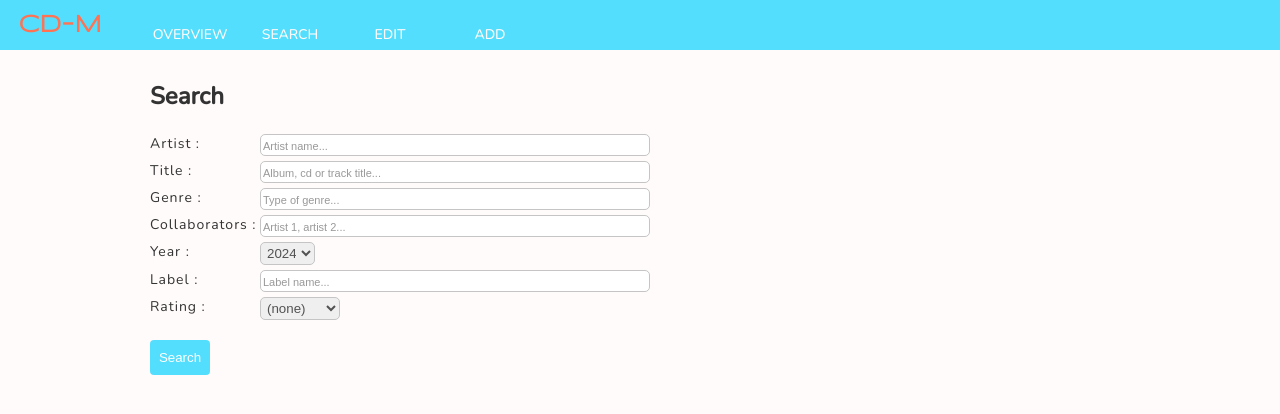
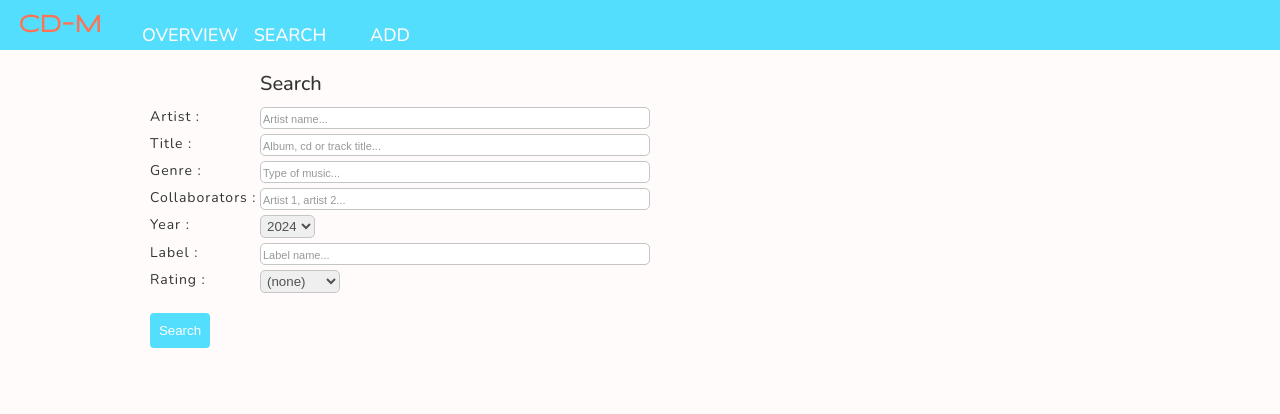
Before and after one commit to RobVerplanke/CD-Manager, a website built with webpack: page dist/index.html in a window 1280 px wide. Both pictures are taken after a click on the item "SEARCH". Built offline with nearby package versions, Linux system fonts and the light colour scheme.

Commit message:
Remove unnecessarily edit function

```diff
--- a/src/modules/commonElements.js
+++ b/src/modules/commonElements.js
@@ -1,7 +1,6 @@
 // Navigation buttons
 const buttonOverview = document.querySelector('#button-overview');
 const buttonSearch = document.querySelector('#button-search');
-const buttonEdit = document.querySelector('#button-edit');
 const buttonAddAlbum = document.querySelector('#drop-add-album');
 const buttonAddCD = document.querySelector('#drop-add-cd');
 const buttonAddTrack = document.querySelector('#drop-add-track');
@@ -16,7 +15,9 @@ function clearContent() {
 // Create title element
 function addTitle(title) {
   const titleHolder = document.createElement('div');
-  titleHolder.innerHTML = `<h2>${title}</h2><br>`;
+
+  titleHolder.classList.add('content-title');
+  titleHolder.innerHTML = `${title}<br>`;
 
   return titleHolder;
 }
@@ -24,11 +25,30 @@ function addTitle(title) {
 // Create form element
 function addForm(method) {
   const newForm = document.createElement('form');
+
   // newForm.action = 'https://httpbin.org/post';
   newForm.action = '';
 
   newForm.method = method;
   return newForm;
+}
+
+// Set label element attributes
+function setLabelElement(element, htmlFor, innerText) {
+  const label = element;
+
+  label.htmlFor = htmlFor;
+  label.innerHTML = innerText;
+}
+
+// Set input element attributes
+function setInputElement(element, id, req, placeholder) {
+  const input = element;
+
+  input.id = id;
+  input.name = id;
+  input.required = req;
+  input.placeholder = placeholder;
 }
 
 // Create label and input element in a form-group div
@@ -43,16 +63,10 @@ function addFormInput(elementList) {
 
     // Set element values and properties
     formGroup.classList.add('form-group');
+    setLabelElement(labelElelemt, `${field.id}`, `<p>${field.label} :</p>`);
+    setInputElement(inputElement, field.id, field.required, field.placeHolder);
 
-    labelElelemt.htmlFor = `${field.id}`;
-    labelElelemt.innerHTML = `<p>${field.label} :</p>`;
-
-    inputElement.id = field.id;
-    inputElement.name = field.id;
-    inputElement.required = field.required;
-    inputElement.placeholder = `${field.placeHolder}`;
-
-    // Use textfield as deafault input element
+    // Use textfield as default input element
     if (field.type === 'input') inputElement.type = 'text';
 
     // Use number element for amounts
@@ -70,6 +84,7 @@ function addFormInput(elementList) {
       // 1900-current year
       case 'Year': {
         const currentYear = new Date().getFullYear();
+
         for (let i = currentYear; i > 1899; i--) {
           // console.log(i);
           const option = document.createElement('option');
@@ -84,6 +99,7 @@ function addFormInput(elementList) {
       case 'CDs': {
         for (let i = 0; i < 4; i++) {
           const option = document.createElement('option');
+
           option.value = i + 1;
           option.innerText = i + 1;
           inputElement.append(option);
@@ -91,6 +107,7 @@ function addFormInput(elementList) {
 
         // Add extra option
         const option5 = document.createElement('option');
+
         option5.value = '5-or-more';
         option5.innerText = '5+';
         inputElement.append(option5);
@@ -110,6 +127,7 @@ function addFormInput(elementList) {
 
         for (let i = 0; i < 5; i++) {
           const option = document.createElement('option');
+
           option.value = i + 1;
           option.innerText = '\u2605'.repeat(i + 1);
           inputElement.append(option);
@@ -129,6 +147,7 @@ function addFormInput(elementList) {
         // Add album titles to option list
         for (let i = 0; i < 5; i++) {
           const option = document.createElement('option');
+
           option.innerText = i + 1;
           inputElement.append(option);
         }
@@ -151,6 +170,7 @@ function addFormInput(elementList) {
 
 function addLegend(value) {
   const formGroup = document.createElement('div');
+
   formGroup.classList.add('form-group');
   formGroup.innerHTML = `<h6>${value}</h6>`;
 
@@ -160,6 +180,7 @@ function addLegend(value) {
 // Create form submit button
 function addSubmitButton(value) {
   const button = document.createElement('button');
+
   button.type = 'submit';
   button.innerHTML = value;
 
@@ -168,7 +189,7 @@ function addSubmitButton(value) {
 
 
 export {
-  buttonOverview, buttonSearch, buttonEdit, buttonAddAlbum, buttonAddCD,
+  buttonOverview, buttonSearch, buttonAddAlbum, buttonAddCD,
   buttonAddTrack, contentHolder, addTitle, addForm, addFormInput, addSubmitButton,
   addLegend, clearContent,
 };
--- a/src/modules/form/formElements.js
+++ b/src/modules/form/formElements.js
@@ -3,13 +3,13 @@
 // Search form
 const searchItemElements = [
   {
-    label: 'Artist', type: 'input', id: 'artist', required: true, placeHolder: 'Artist name...',
+    label: 'Artist', type: 'input', id: 'artist', required: false, placeHolder: 'Artist name...',
   },
   {
-    label: 'Title', type: 'input', id: 'title', required: true, placeHolder: 'Album, cd or track title...',
+    label: 'Title', type: 'input', id: 'title', required: false, placeHolder: 'Album, cd or track title...',
   },
   {
-    label: 'Genre', type: 'input', id: 'genre', required: false, placeHolder: 'Type of genre...',
+    label: 'Genre', type: 'input', id: 'genre', required: false, placeHolder: 'Type of music...',
   },
   {
     label: 'Collaborators', type: 'input', id: 'collabs', required: false, placeHolder: 'Artist 1, artist 2...',
@@ -25,16 +25,6 @@ const searchItemElements = [
   },
 ];
 
-// Edit form
-const editItemElements = [
-  {
-    label: 'Artist', type: 'input', id: 'artist', required: true, placeHolder: 'Artist name...',
-  },
-  {
-    label: 'Title', type: 'input', id: 'title', required: true, placeHolder: 'CD title...',
-  },
-];
-
 // Add album form
 const addAlbumElements = [
   {
@@ -44,7 +34,7 @@ const addAlbumElements = [
     label: 'Title*', type: 'input', id: 'title', required: true, placeHolder: 'Album title...',
   },
   {
-    label: 'Genre', type: 'input', id: 'genre', required: false, placeHolder: 'Type of genre...',
+    label: 'Genre', type: 'input', id: 'genre', required: false, placeHolder: 'Type of music...',
   },
   {
     label: 'Collaborators', type: 'input', id: 'collabs', required: false, placeHolder: 'Artist 1, artist 2...',
@@ -78,7 +68,7 @@ const addCDElements = [
     label: 'Title*', type: 'input', id: 'title', required: true, placeHolder: 'CD title...',
   },
   {
-    label: 'Genre', type: 'input', id: 'genre', required: false, placeHolder: 'Type of genre...',
+    label: 'Genre', type: 'input', id: 'genre', required: false, placeHolder: 'Type of music...',
   },
   {
     label: 'Collaborators', type: 'input', id: 'collabs', required: false, placeHolder: 'Artist 1, artist 2...',
@@ -112,7 +102,7 @@ const addTrackElements = [
     label: 'Title*', type: 'input', id: 'title', required: true, placeHolder: 'CD title...',
   },
   {
-    label: 'Genre', type: 'input', id: 'genre', required: false, placeHolder: 'Type of genre...',
+    label: 'Genre', type: 'input', id: 'genre', required: false, placeHolder: 'Type of music...',
   },
   {
     label: 'Collaborators', type: 'input', id: 'collabs', required: false, placeHolder: 'Artist 1, artist 2...',
@@ -129,5 +119,5 @@ const addTrackElements = [
 ];
 
 export {
-  searchItemElements, editItemElements, addAlbumElements, addCDElements, addTrackElements,
+  searchItemElements, addAlbumElements, addCDElements, addTrackElements,
 };
--- a/src/modules/navbar.js
+++ b/src/modules/navbar.js
@@ -1,5 +1,5 @@
 import {
-  buttonOverview, buttonSearch, buttonEdit, buttonAddAlbum, buttonAddCD,
+  buttonOverview, buttonSearch, buttonAddAlbum, buttonAddCD,
   buttonAddTrack,
 } from './commonElements.js';
 import buildFormPage from './pages/buildFormPages.js';
@@ -8,7 +8,6 @@ import buildOverviewPage from './pages/overview.js';
 export default function setNavListeners() {
   buttonOverview.addEventListener('click', buildOverviewPage);
   buttonSearch.addEventListener('click', buildFormPage('get', 'Search', ''));
-  buttonEdit.addEventListener('click', buildFormPage('get', 'Edit', ''));
   buttonAddAlbum.addEventListener('click', buildFormPage('post', 'Add', 'album'));
   buttonAddCD.addEventListener('click', buildFormPage('post', 'Add', 'cd'));
   buttonAddTrack.addEventListener('click', buildFormPage('post', 'Add', 'track'));
--- a/src/modules/pages/buildFormPages.js
+++ b/src/modules/pages/buildFormPages.js
@@ -2,7 +2,7 @@ import {
   contentHolder, addTitle, addForm, addFormInput, addSubmitButton, addLegend, clearContent,
 } from '../commonElements.js';
 import {
-  addAlbumElements, addCDElements, addTrackElements, searchItemElements, editItemElements,
+  addAlbumElements, addCDElements, addTrackElements, searchItemElements,
 } from '../form/formElements.js';
 
 export default function buildFormPage(method, action, type) {
@@ -25,7 +25,6 @@ export default function buildFormPage(method, action, type) {
 
     // Build related elements and add to form
     if (formAction === 'Search') form.append(addFormInput(searchItemElements));
-    if (formAction === 'Edit') form.append(addFormInput(editItemElements));
 
     if (formAction === 'Add' && itemType === 'album') {
       form.append(addFormInput(addAlbumElements));
```
Also changed, not shown: dist/index.html, dist/main.js, dist/style.css.
